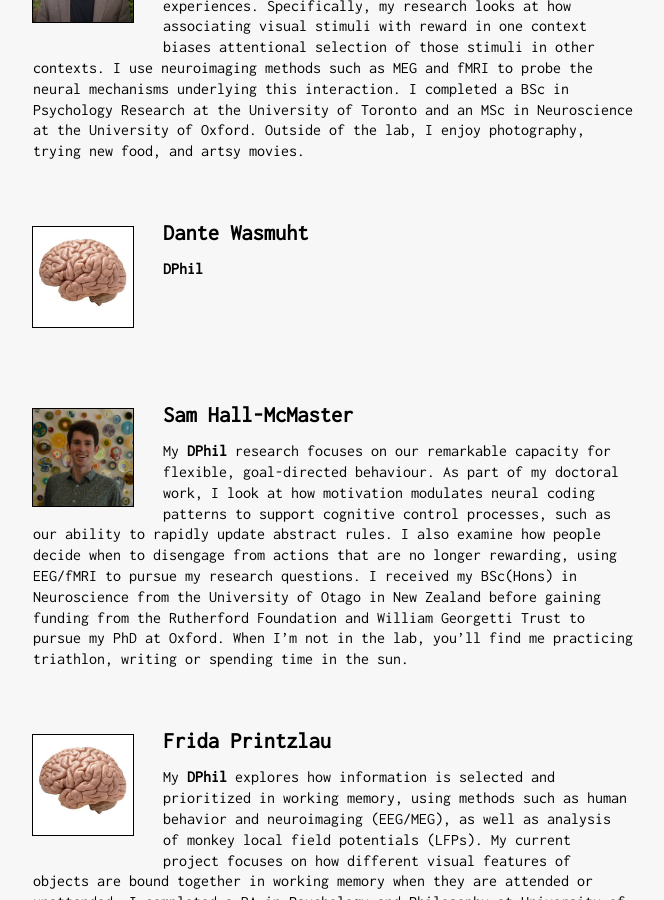
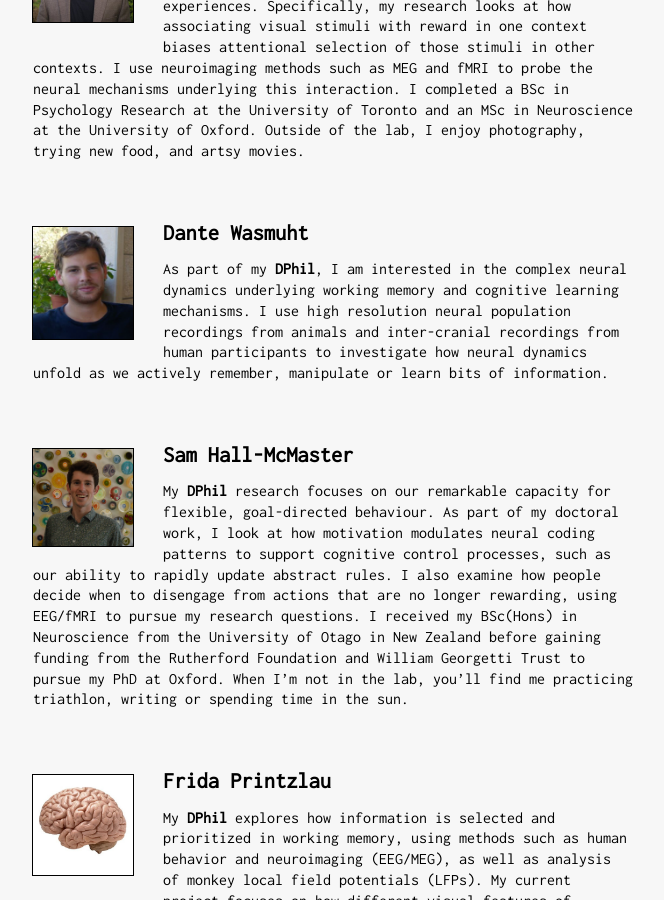
Before and after one commit to stokeslab/stokeslab.github.io, a Jekyll site: the page built from _pages/people.html, in a window 1280 px wide and 900 px high, scrolled down 1511 px. Shown: the whole window, without its empty margins (307-971 px from the left). Built offline with Jekyll 4.4.1, drawn with Linux system fonts in a browser that asks for light colours; nearby versions of some CDN libraries; some web fonts are replaced.

Commit message:
Update people.html

```diff
--- a/_pages/people.html
+++ b/_pages/people.html
@@ -73,9 +73,9 @@ As part of my DPhil in Neuroscience, I am investigating how visual attention is
 
  <div class="people-wrapper">
 		<p>
-			<img src="/images/placeholder_photo.jpg">
+			<img src="/images/Dante.png">
 			<h1 class="people-name"> Dante Wasmuht </h1>
-			<b>DPhil</b>
+			As part of my <b>DPhil</b>, I am interested in the complex neural dynamics underlying working memory and cognitive learning mechanisms. I use high resolution neural population recordings from animals and inter-cranial recordings from human participants to investigate how neural dynamics unfold as we actively remember, manipulate or learn bits of information.
 		</p>
 </div>
 
```
